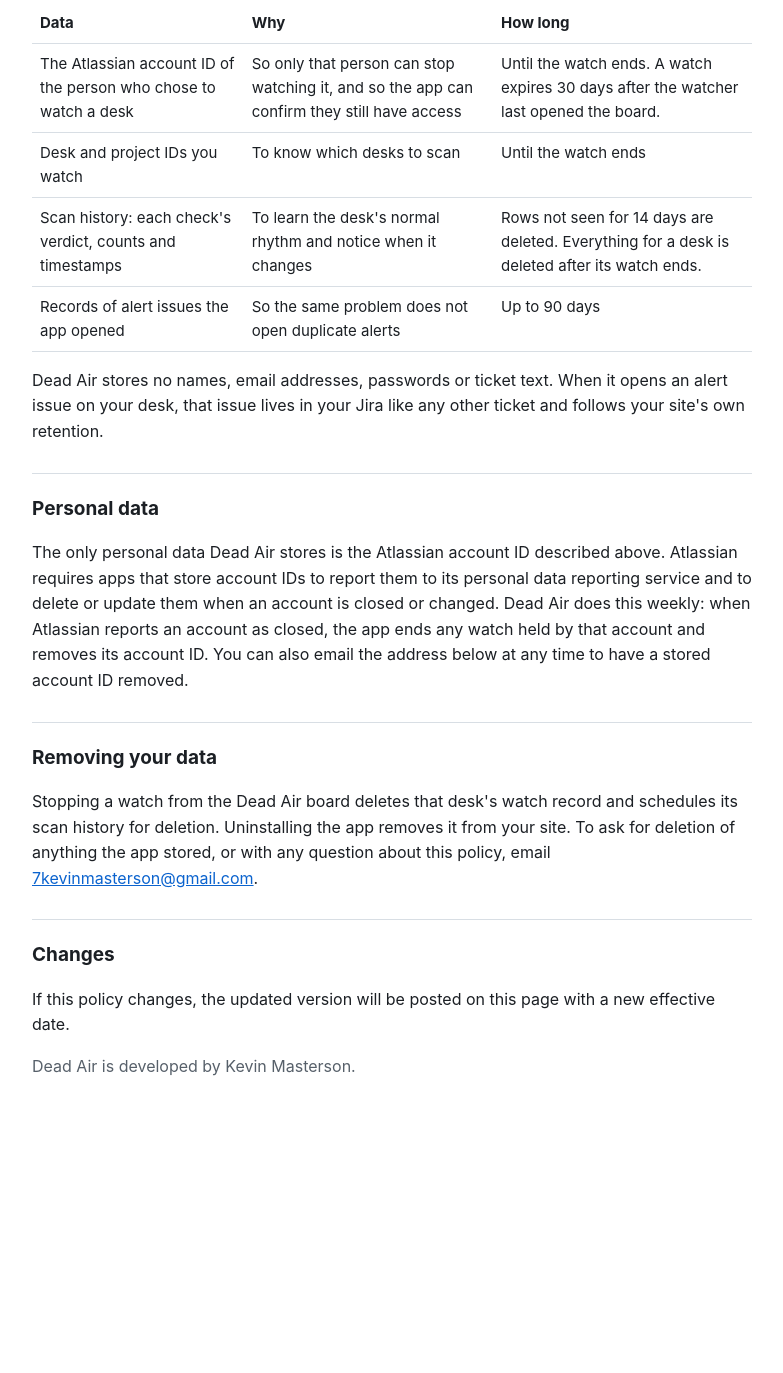
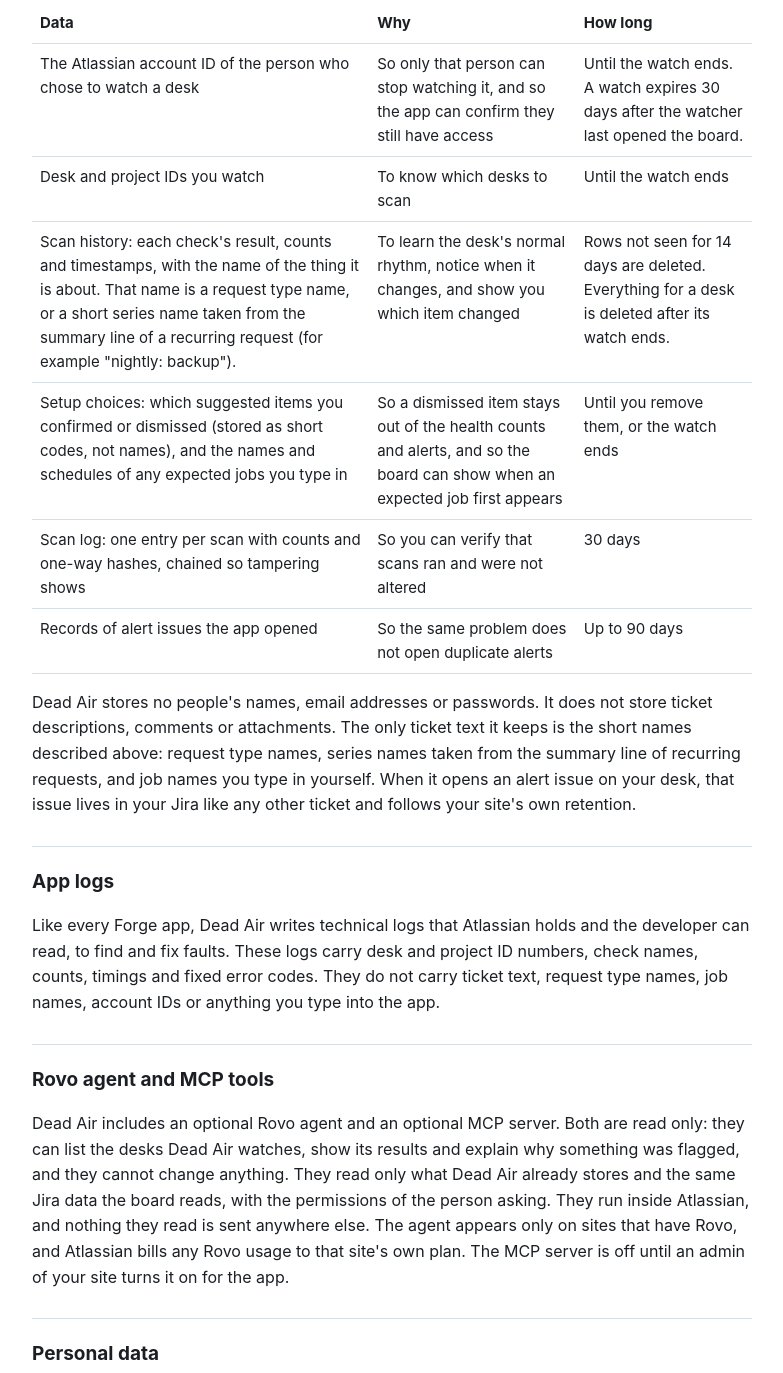
Before and after one commit to fivedollarfridays/dead-air-site, a plain HTML site: page privacy.html in a window 1280 px wide. Shown: the part 776-2149 px from the top of the page, without its empty margins (248-1031 px from the left). Before the commit the page ends 1940 px from the top, so only its background shows below. Drawn offline with Linux system fonts and the light colour scheme.

Commit message:
privacy: list series names, setup choices, scan log, app logs, Rovo and MCP (#1)
Approved by the owner 2026-11-12.

Co-authored-by: Kevin Masterson <kevinmasterson@Macmini.local>
Co-authored-by: Claude Fable 5.2 <noreply@anthropic.com>

```diff
--- a/privacy.html
+++ b/privacy.html
@@ -40,16 +40,24 @@
   <tr><th>Data</th><th>Why</th><th>How long</th></tr>
   <tr><td>The Atlassian account ID of the person who chose to watch a desk</td><td>So only that person can stop watching it, and so the app can confirm they still have access</td><td>Until the watch ends. A watch expires 30 days after the watcher last opened the board.</td></tr>
   <tr><td>Desk and project IDs you watch</td><td>To know which desks to scan</td><td>Until the watch ends</td></tr>
-  <tr><td>Scan history: each check's verdict, counts and timestamps</td><td>To learn the desk's normal rhythm and notice when it changes</td><td>Rows not seen for 14 days are deleted. Everything for a desk is deleted after its watch ends.</td></tr>
+  <tr><td>Scan history: each check's result, counts and timestamps, with the name of the thing it is about. That name is a request type name, or a short series name taken from the summary line of a recurring request (for example "nightly: backup").</td><td>To learn the desk's normal rhythm, notice when it changes, and show you which item changed</td><td>Rows not seen for 14 days are deleted. Everything for a desk is deleted after its watch ends.</td></tr>
+  <tr><td>Setup choices: which suggested items you confirmed or dismissed (stored as short codes, not names), and the names and schedules of any expected jobs you type in</td><td>So a dismissed item stays out of the health counts and alerts, and so the board can show when an expected job first appears</td><td>Until you remove them, or the watch ends</td></tr>
+  <tr><td>Scan log: one entry per scan with counts and one-way hashes, chained so tampering shows</td><td>So you can verify that scans ran and were not altered</td><td>30 days</td></tr>
   <tr><td>Records of alert issues the app opened</td><td>So the same problem does not open duplicate alerts</td><td>Up to 90 days</td></tr>
 </table>
-<p>Dead Air stores no names, email addresses, passwords or ticket text. When it opens an alert issue on your desk, that issue lives in your Jira like any other ticket and follows your site's own retention.</p>
+<p>Dead Air stores no people's names, email addresses or passwords. It does not store ticket descriptions, comments or attachments. The only ticket text it keeps is the short names described above: request type names, series names taken from the summary line of recurring requests, and job names you type in yourself. When it opens an alert issue on your desk, that issue lives in your Jira like any other ticket and follows your site's own retention.</p>
+
+<h2>App logs</h2>
+<p>Like every Forge app, Dead Air writes technical logs that Atlassian holds and the developer can read, to find and fix faults. These logs carry desk and project ID numbers, check names, counts, timings and fixed error codes. They do not carry ticket text, request type names, job names, account IDs or anything you type into the app.</p>
+
+<h2>Rovo agent and MCP tools</h2>
+<p>Dead Air includes an optional Rovo agent and an optional MCP server. Both are read only: they can list the desks Dead Air watches, show its results and explain why something was flagged, and they cannot change anything. They read only what Dead Air already stores and the same Jira data the board reads, with the permissions of the person asking. They run inside Atlassian, and nothing they read is sent anywhere else. The agent appears only on sites that have Rovo, and Atlassian bills any Rovo usage to that site's own plan. The MCP server is off until an admin of your site turns it on for the app.</p>
 
 <h2>Personal data</h2>
 <p>The only personal data Dead Air stores is the Atlassian account ID described above. Atlassian requires apps that store account IDs to report them to its personal data reporting service and to delete or update them when an account is closed or changed. Dead Air does this weekly: when Atlassian reports an account as closed, the app ends any watch held by that account and removes its account ID. You can also email the address below at any time to have a stored account ID removed.</p>
 
 <h2>Removing your data</h2>
-<p>Stopping a watch from the Dead Air board deletes that desk's watch record and schedules its scan history for deletion. Uninstalling the app removes it from your site. To ask for deletion of anything the app stored, or with any question about this policy, email <a href="mailto:7kevinmasterson@gmail.com">7kevinmasterson@gmail.com</a>.</p>
+<p>Stopping a watch from the Dead Air board deletes that desk's watch record and schedules its scan history, setup choices and expected job names for deletion. Uninstalling the app removes it from your site. To ask for deletion of anything the app stored, or with any question about this policy, email <a href="mailto:7kevinmasterson@gmail.com">7kevinmasterson@gmail.com</a>.</p>
 
 <h2>Changes</h2>
 <p>If this policy changes, the updated version will be posted on this page with a new effective date.</p>
```
